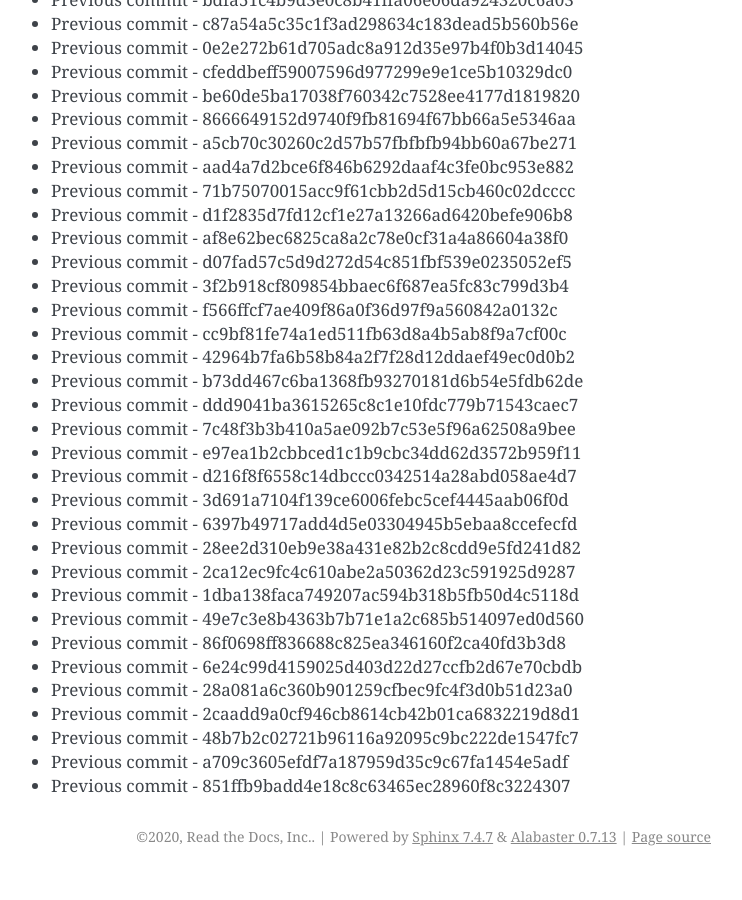
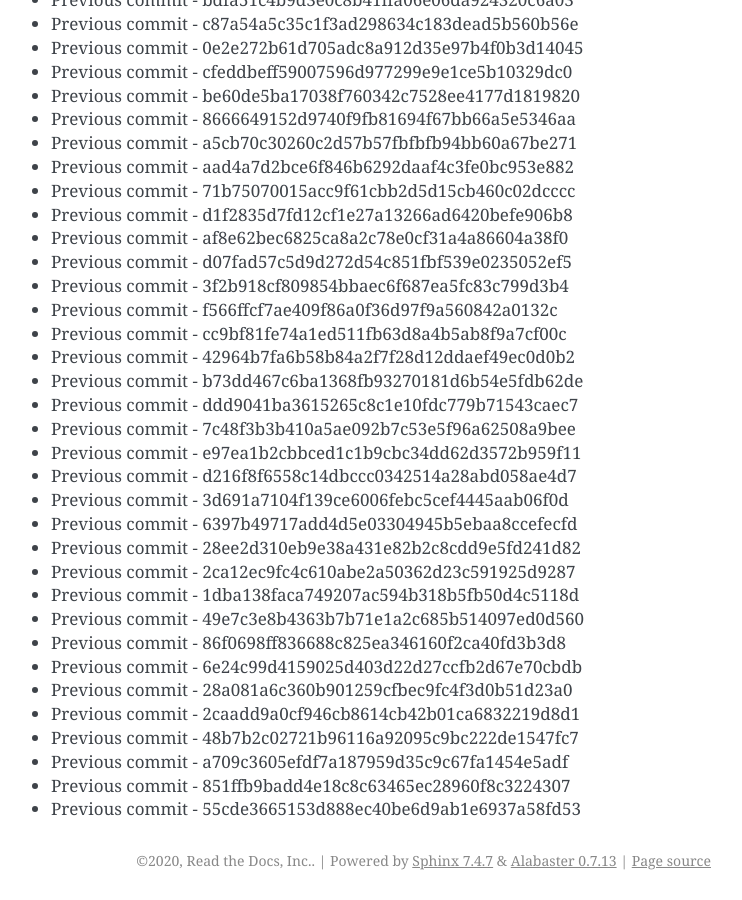
Before and after one commit to readthedocs/rtd-git-stresstest, a Sphinx documentation site: the page built from docs/updates.rst, in a window 1280 px wide and 900 px high, scrolled down 18598 px. Shown: the whole window, without its empty margins (399-1141 px from the left). Built offline with Sphinx 7.4.7, drawn with Linux system fonts in a browser that asks for light colours; before the commit the page ends 19474 px from its top, so only the background shows below that.

Commit message:
Generating commit from previous: 55cde3665153d888ec40be6d9ab1e6937a58fd53

```diff
--- a/docs/updates.rst
+++ b/docs/updates.rst
@@ -813,3 +813,4 @@ It can be tested for any performance characteristics.
 * Previous commit - 48b7b2c02721b96116a92095c9bc222de1547fc7
 * Previous commit - a709c3605efdf7a187959d35c9c67fa1454e5adf
 * Previous commit - 851ffb9badd4e18c8c63465ec28960f8c3224307
+* Previous commit - 55cde3665153d888ec40be6d9ab1e6937a58fd53
```
